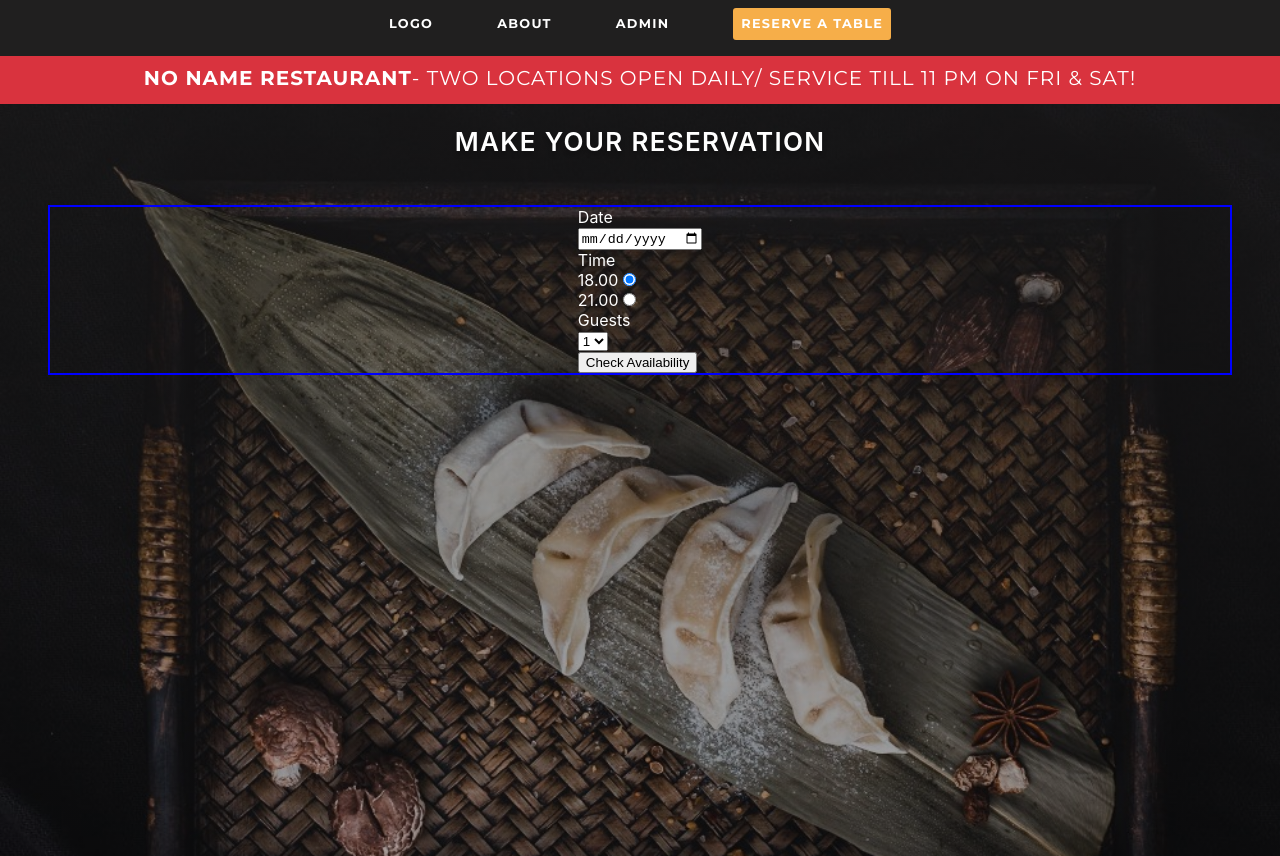
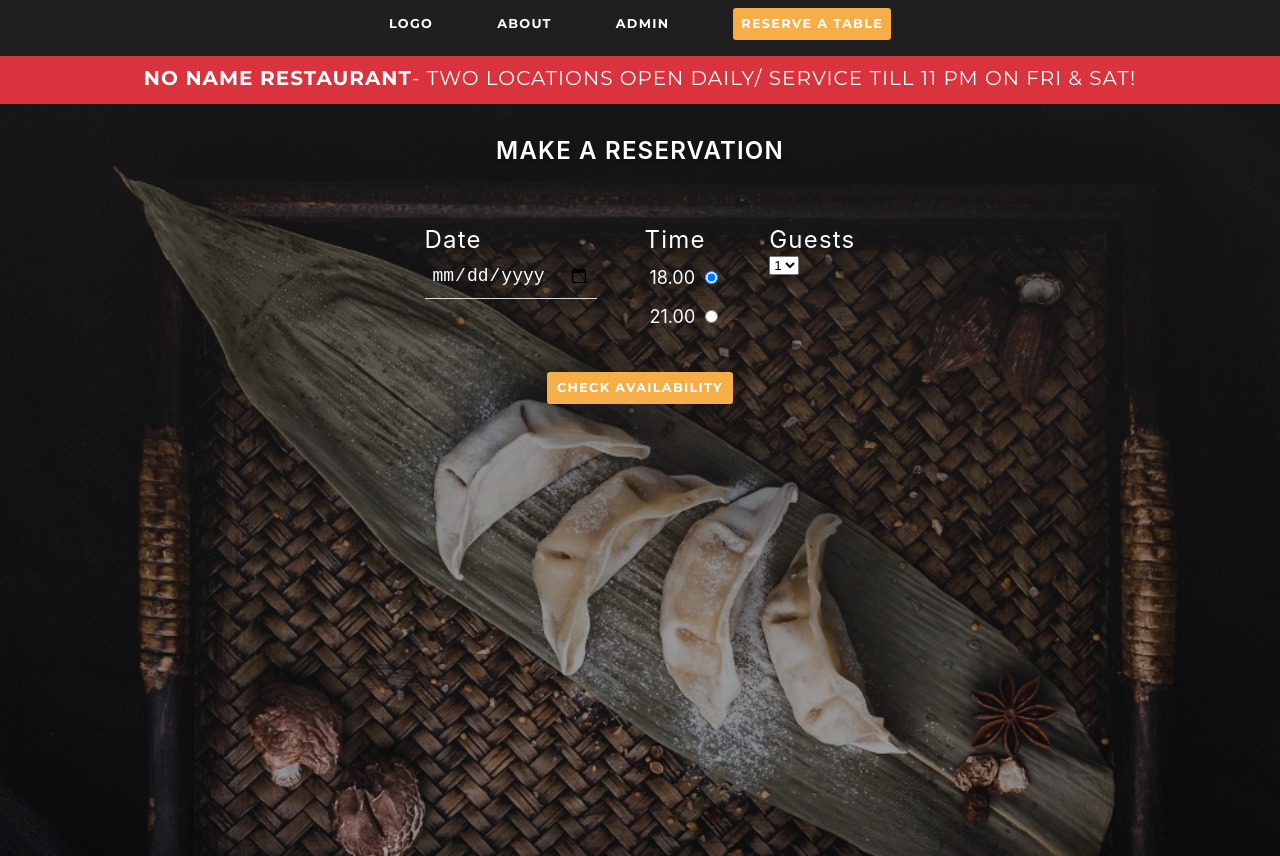
Before and after one commit to jakobedeus/restaurant_frontend, a React (Create React App) app: page /Booking in a window 1280 px wide. Built offline with nearby package versions, Linux system fonts and the light colour scheme.

Commit message:
Add style for booking page

```diff
--- a/src/components/Booking/Booking.tsx
+++ b/src/components/Booking/Booking.tsx
@@ -143,8 +143,6 @@ class Booking extends React.Component<{}, IBookingState>  {
                     - TWO LOCATIONS OPEN DAILY/ SERVICE TILL 11 PM ON FRI & SAT!
                 </h1>
 
-                <h2>Make your reservation</h2>
-
                 {!this.state.bookingCreateOk && <CheckBooking
                     isCheckFormValidated={this.state.isCheckFormValidated}
                     handleCheckBooking={this.handleCheckBooking}
--- a/src/components/Booking/CheckBooking/CheckBooking.tsx
+++ b/src/components/Booking/CheckBooking/CheckBooking.tsx
@@ -35,7 +35,7 @@ class CheckBooking extends React.Component<ICheckBookingProps, {}>  {
             e.preventDefault();
             this.props.handleCheckBookingChange(e);
         } else {
-            alert('You cant book in the past.');
+            alert("You can't book in the past.");
         }
     }
 
@@ -50,10 +50,12 @@ class CheckBooking extends React.Component<ICheckBookingProps, {}>  {
         this.props.handleCheckBooking(e);
     }
 
+
     render() {
         return (
 
             <div className="container">
+                <h2>Make a reservation</h2>
                 <div className="reservation-check-block">
                     <form id="reservation-form" onSubmit={this.handleSubmit}>
                         <div className="inputs-group">
@@ -76,11 +78,11 @@ class CheckBooking extends React.Component<ICheckBookingProps, {}>  {
                             <label className="time">
                                 Time
                             </label>
-                            <div className="input-radio-group">
+                            <div className="radio-toolbar">
                                 <label htmlFor="time18">18.00</label>
-                                <input type="radio" name="bookingTime" id="time18" value="18" checked onChange={this.handleTimeChange} />
+                                <input type="radio" name="bookingTime" id="time18" value="18" onChange={this.handleTimeChange} checked/>
                             </div>
-                            <div className="input-radio-group">
+                            <div className="radio-toolbar">
                                 <label htmlFor="time21">21.00</label>
                                 <input type="radio" name="bookingTime" id="time21" value="21" onChange={this.handleTimeChange} />
                             </div>
@@ -91,7 +93,7 @@ class CheckBooking extends React.Component<ICheckBookingProps, {}>  {
                             <label className="guests">
                                 Guests
                         </label>
-                            <div className="input-select-guests">
+                            <div className="input-select-guests" >
                                 <select name="bookingNumberOfGuests" onChange={this.handleSelectChange} value={this.props.numberOfGuestsState}>
                                     <option value="1">1</option>
                                     <option value="2">2</option>
--- a/src/components/Booking/CheckBooking/scss/CheckBooking.scss
+++ b/src/components/Booking/CheckBooking/scss/CheckBooking.scss
@@ -1,112 +1,125 @@
 @import '../../../../scss/base.scss';
+
+.container {
+
+    h2 {
+        margin-top: 2rem;
+        font-size: 1.5em;
+    }
 
     .reservation-check-block {
         display: flex;
-    border: 2px solid blue;
         justify-content: center;
-    margin: 3rem;
+        margin-bottom: 4rem;
         color: #fff;
+
+
+        .inputs-group {
+            display: flex;
+            flex-direction: column;
+            padding: 1rem;
+
+            @include tablet {
+                flex-direction: row;
               }
 
-    // .inputs-group {
-    //     display: flex;
-    //     flex-direction: row;
-    //     padding: 1.25rem;
+            .form-row {
+                padding: 1.5rem;
+            }
 
-    //     .form-row {
-    //         padding: 3rem;
-    //     }
+            .form-group-date {
 
-    //     .form-group-date {
+                label {
+                    font-size: 24px;
+                    line-height: 29px;
+                    letter-spacing: 0.05em;
+                }
 
-    //         label {
-    //             font-size: 24px;
-    //             line-height: 29px;
-    //             letter-spacing: 0.05em;
-    //         }
+                input {
+                    box-sizing: border-box;
+                    -webkit-box-sizing: border-box;
+                    -moz-box-sizing: border-box;
+                    outline: none;
+                    display: block;
+                    width: 100%;
+                    padding: 7px;
+                    border: none;
+                    border-bottom: 1px solid #ddd;
+                    background: transparent;
+                    margin-bottom: 10px;
+                    height: 45px;
+                    font-weight: 400;
+                    font-size: 18px;
+                    color: #fff;
 
-    //         input {
-    //         box-sizing: border-box;
-    //         -webkit-box-sizing: border-box;
-    //         -moz-box-sizing: border-box;
-    //         outline: none;
-    //         display: block;
-    //         width: 100%;
-    //         padding: 7px;
-    //         border: none;
-    //         border-bottom: 1px solid #ddd;
-    //         background: transparent;
-    //         margin-bottom: 10px;
-    //         height: 45px;
-    //         font-weight: 400;
-    //         font-size: 18px;
-    //         color: #fff;
+                 }
 
-    //          }
+            }
 
-    //     }
+            .form-group-time {
+                display: flex;
+                flex-direction: column;
 
-    //     .form-group-time {
+                .time {
+                    font-size: 24px;
+                    line-height: 29px;
+                    letter-spacing: 0.05em;
+                }
 
-    //         label {
-    //             font-size: 24px;
-    //             line-height: 29px;
-    //             letter-spacing: 0.05em;
-    //         }
+                .radio-toolbar {
+                   margin-top: 0.5rem;
 
-    //         .input-radio-group {
+                   label {
+                    color: #fff;
+                    display: inline-flex;
+                    cursor: pointer;
+                    font-weight: bold;
+                    padding: 5px;
+                    font-weight: 400;
+                    font-size: 18px;
+                   }
+                }
 
-    //             input[type=radio]{
-    //                 position: absolute;
-    //                 // visibility: hidden;
+            }
 
-    //                 &:checked {
-    //                     display: block;
-    //                     position: absolute;
-    //                     border: 5px solid #AAAAAA;
-    //                     border-radius: 100%;
-    //                     height: 25px;
-    //                     width: 25px;
-    //                     top: 30px;
-    //                     left: 20px;
-    //                     z-index: 5;
-    //                     transition: border .25s linear;
-    //                     -webkit-transition: border .25s linear;
+            .form-group-guests {
 
-    //                     &:hover {
-    //                         border: 5px solid #FFFFFF;
-    //                       }
-    //                 }
-    //             }
+                label {
+                    font-size: 24px;
+                    line-height: 29px;
+                    letter-spacing: 0.05em;
+                }
 
-    //             label{
-    //                 display: block;
-    //                 position: relative;
-    //                 font-weight: 300;
-    //                 font-size: 1em;
-    //                 // padding: 25px 25px 25px 80px;
-    //                 margin: auto;
-    //                 height: 30px;
-    //                 z-index: 9;
-    //                 cursor: pointer;
-    //                 -webkit-transition: all 0.25s linear;
+            }
+        }
 
-    //                 :hover {
-    //                     color: $secondary;
-    //                 }
-    //             }
-    //         }
-    //     }
+        .button-check {
+            display: flex;
+            justify-content: center;
 
-    //     .form-group-guests {
+            .btn-check {
+                background-color: $primary;
+                border-radius: 3px;
+                padding: 0.3rem 0.6rem;
+                color: white;
+                text-decoration: none;
+                font-family: $font-primary;
+                font-style: normal;
+                font-weight: bold;
+                font-size: 0.8rem;
+                line-height: 22px;
+                letter-spacing: 0.1em;
+                text-transform: uppercase;
+                border: none;
 
-    //         label {
-    //             font-size: 24px;
-    //             line-height: 29px;
-    //             letter-spacing: 0.05em;
-    //         }
-    //     }
-
+                &:hover {
+                    background-color: $secondary;
+                    color: white;
+                }
+            }
+        }
+    }
+}
 
 
 
--- a/src/components/Booking/CompleteBooking/scss/CompleteBooking.scss
+++ b/src/components/Booking/CompleteBooking/scss/CompleteBooking.scss
@@ -1,7 +1,47 @@
-.reservation-complete-block {
-    display: flex;
-    border: 2px solid green;
-    justify-content: center;
-    margin: 3rem;
-    color: #fff;
+@import '../../../../scss/base.scss';
+
+.container {
+
+    .reservation-complete-block {
+        display: flex;
+        align-items: center;
+        justify-content: center;
+        flex-direction: column;
+        margin: 3rem;
+        color: #fff;
+        height: 300px;
+
+        p {
+            text-align: center;
+
+        }
+
+        .button-complete {
+            display: flex;
+            justify-content: center;
+
+            .btn-back{
+                background-color: $primary;
+                border-radius: 3px;
+                padding: 0.5rem 0.8rem;
+                color: white;
+                text-decoration: none;
+                font-family: $font-primary;
+                font-style: normal;
+                font-weight: bold;
+                font-size: 0.8rem;
+                line-height: 22px;
+                letter-spacing: 0.1em;
+                text-transform: uppercase;
+                border: none;
+
+                &:hover {
+                    background-color: $secondary;
+                    color: white;
+                }
+            }
+
+        }
+
+    }
 }
--- a/src/components/Booking/CreateBooking/scss/CreateBooking.scss
+++ b/src/components/Booking/CreateBooking/scss/CreateBooking.scss
@@ -1,7 +1,194 @@
-.reservation-create-block {
-    display: flex;
-    border: 2px solid yellow;
-    justify-content: center;
-    margin: 3rem;
-    color: #fff;
+@import "../../../../scss/base";
+
+.container {
+    .availability-text {
+        font-family: $font-primary;
+        font-weight: 500;
+        font-size: 1em;
+        line-height: 24px;
+        letter-spacing: 0.05em;
+
+        span {
+            font-weight: 800;
+        }
+    }
+
+    .reservation-create-block {
+        display: flex;
+        justify-content: center;
+        margin: 3rem;
+        color: #fff;
+
+        .inputs-group {
+            display: flex;
+            flex-direction: column;
+            justify-content: flex-end;
+
+            @include tablet {
+                flex-direction: row;
+            }
+
+            .form-row {
+                display: flex;
+                padding: .5em;
+
+                // label {
+                //     padding: .5em 1em .5em 0;
+                //     flex: 1;
+                // }
+
+                // input {
+                //     flex: 2;
+                //     padding: .5em;
+
+                // }
+
+                label {
+                    font-size: 24px;
+                    line-height: 29px;
+                    letter-spacing: 0.05em;
+                    padding: .5em .2em .5em 1em;
+                    flex: 1;
+                }
+
+                input {
+                    box-sizing: border-box;
+                    -webkit-box-sizing: border-box;
+                    -moz-box-sizing: border-box;
+                    outline: none;
+                    display: block;
+                    width: 100%;
+                    padding: .5em;
+                    border: none;
+                    border-bottom: 1px solid #ddd;
+                    background: transparent;
+                    margin-bottom: 10px;
+                    height: 45px;
+                    font-weight: 400;
+                    font-size: 18px;
+                    color: #fff;
+                    flex: 2;
+
+                 }
+
+            }
+
+            .form-group-name {
+                .invalid-feedback {
+                    background-color: $secondary;
+                    color: #fff;
+                    position: absolute;
+                    bottom: 140px;
+                    left: 50px;
+                }
+            }
+
+            .form-group-phone {
+                .invalid-feedback {
+                    background-color: $secondary;
+                    color: #fff;
+                    position: absolute;
+                    bottom: 110px;
+                    left: 50px;
+                }
+            }
+
+            .form-group-email {
+                .invalid-feedback {
+                    background-color: $secondary;
+                    color: #fff;
+                    position: absolute;
+                    bottom: 80px;
+                    left: 50px;
+                }
+            }
+
+
+            // .form-row {
+            //     display: flex;
+            //     padding: 1.5rem;
+
+            //     label {
+            //         font-size: 24px;
+            //         line-height: 29px;
+            //         letter-spacing: 0.05em;
+            //     }
+
+            //     input {
+            //         box-sizing: border-box;
+            //         -webkit-box-sizing: border-box;
+            //         -moz-box-sizing: border-box;
+            //         outline: none;
+            //         display: block;
+            //         width: 100%;
+            //         padding: 7px;
+            //         border: none;
+            //         border-bottom: 1px solid #ddd;
+            //         background: transparent;
+            //         margin-bottom: 10px;
+            //         height: 45px;
+            //         font-weight: 400;
+            //         font-size: 18px;
+            //         color: #fff;
+
+            //      }
+            // }
+
+            // .form-group-name {
+
+
+
+            // }
+
+        }
+
+        .gdpr-row {
+            display: flex;
+            flex-direction: column;
+            justify-content: center;
+            margin-top: 2em;
+
+            @include tablet {
+                flex-direction: row;
+            }
+
+            .form-gdpr {
+                margin-right: 1.5em;
+                margin-top: .5em;
+
+                .gdpr-unchecked {
+                    background-color: $secondary;
+                    color: #fff;
+                    position: absolute;
+                    bottom: 50px;
+                    left: 50px;
+                }
+            }
+
+            .btn-create-booking{
+                background-color: $primary;
+                border-radius: 3px;
+                padding: 0.5rem 0.8rem;
+                color: white;
+                text-decoration: none;
+                font-family: $font-primary;
+                font-style: normal;
+                font-weight: bold;
+                font-size: 0.8rem;
+                line-height: 22px;
+                letter-spacing: 0.1em;
+                text-transform: uppercase;
+                border: none;
+
+                &:hover {
+                    background-color: $secondary;
+                    color: white;
+                }
+            }
+
+
+        }
+
+
+    }
 }
--- a/src/components/Navbar/scss/Navbar.scss
+++ b/src/components/Navbar/scss/Navbar.scss
@@ -9,7 +9,7 @@
     .navbar-brand {
         color: white;
         text-decoration: none;
-        font-family: Montserrat;
+        font-family: $font-primary;
         font-style: normal;
         font-weight: bold;
         font-size: 0.8rem;
@@ -35,6 +35,7 @@
         background-color: $primary;
         border-radius: 3px;
         padding: 0.3rem 0.5rem;
+        color: #fff;
 
         &:hover {
             background-color: $secondary;
```
Also changed, not shown: src/components/Booking/CompleteBooking/CompleteBooking.tsx (+8 -3 lines), src/components/Booking/CreateBooking/CreateBooking.tsx (+30 -30 lines). Lines whose indentation alone changed are shown as unchanged.
